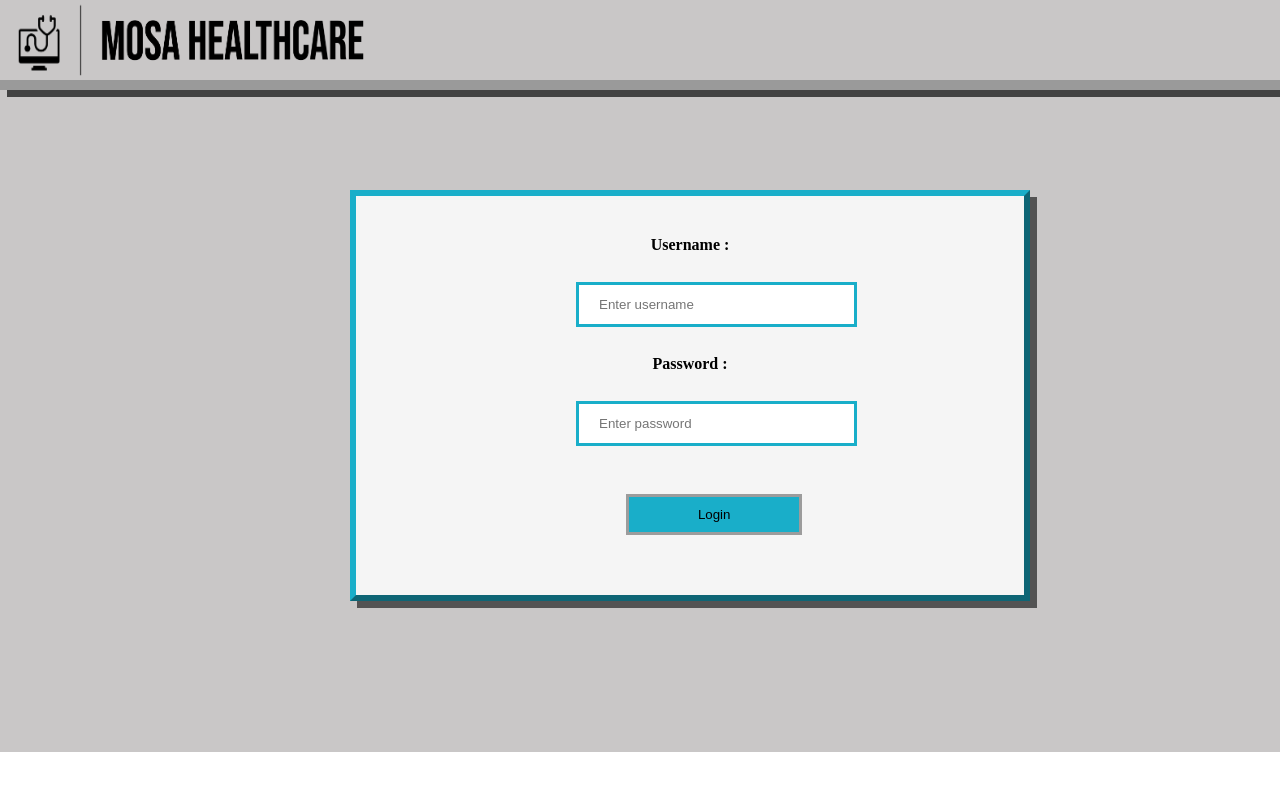
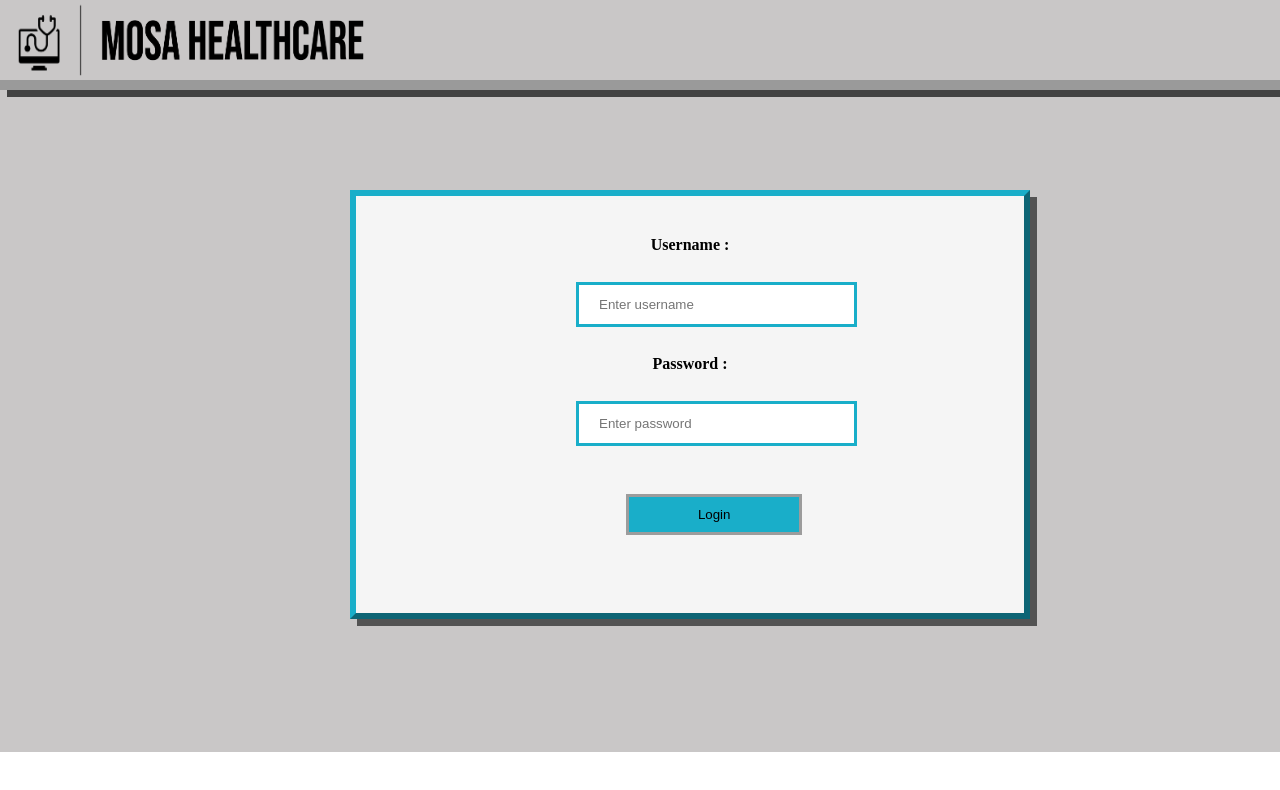
Before and after one commit to relixilon/Advanced, a Vue app: page / in a window 1280 px wide. Shown: the top 790 px of the page. Built offline with nearby package versions, Linux system fonts and the light colour scheme.

Commit message:
Fixing login msg

```diff
--- a/src/components/login.vue
+++ b/src/components/login.vue
@@ -20,6 +20,7 @@
         <input type="password" placeholder="Enter password" v-model="password" />
         <br><br>
         <button type="button" v-on:click="submit()">Login</button>
+        <br><br>
       <span class="message">{{ msg }}</span>
       </div>
     </form>
@@ -133,10 +134,11 @@ button {
 
 button:hover {
   opacity: 0.6;
+
 }
 body{
   background-color: rgb(201, 199, 199);
   height: 752px;
-
+  overflow: 0;
 }
 </style>
```
